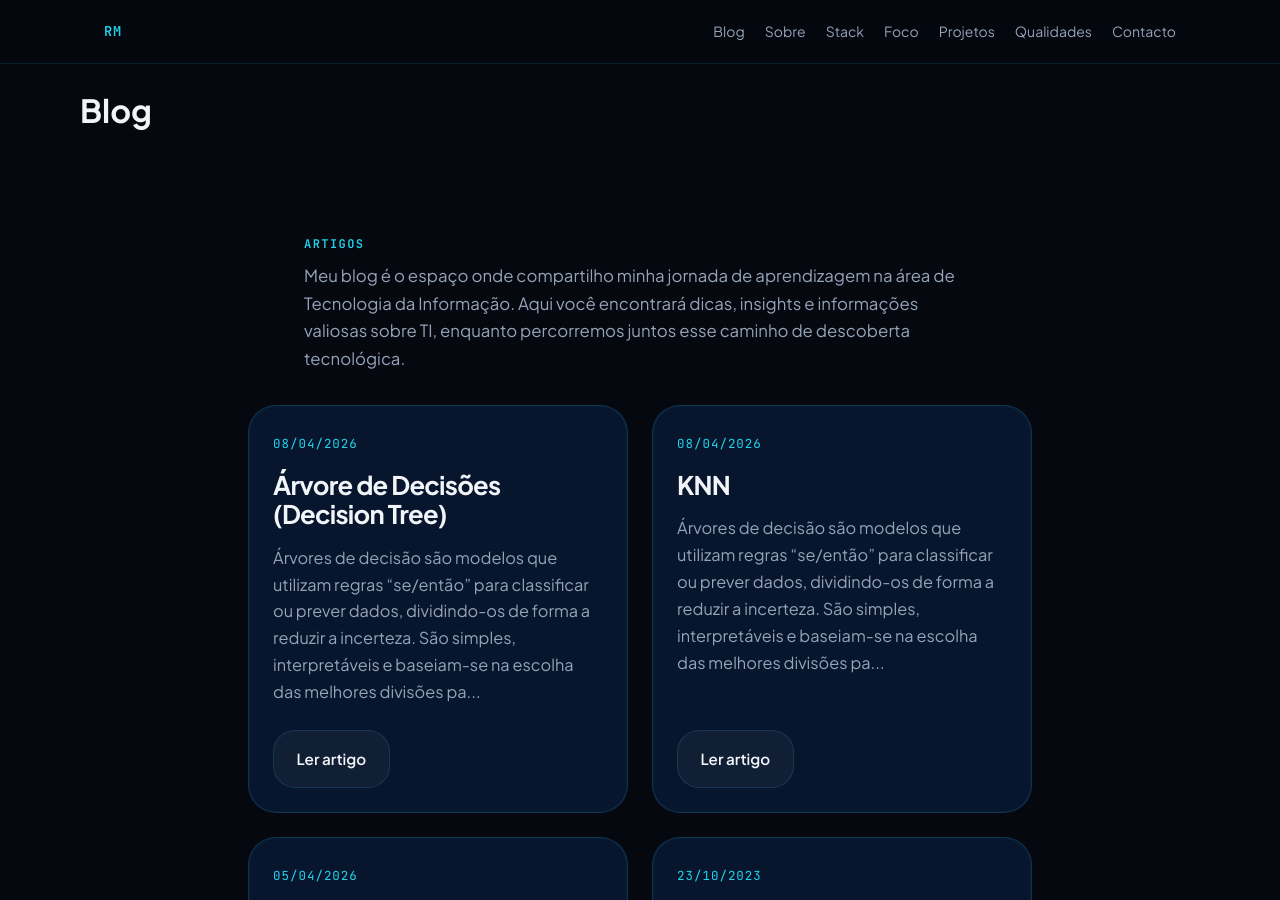
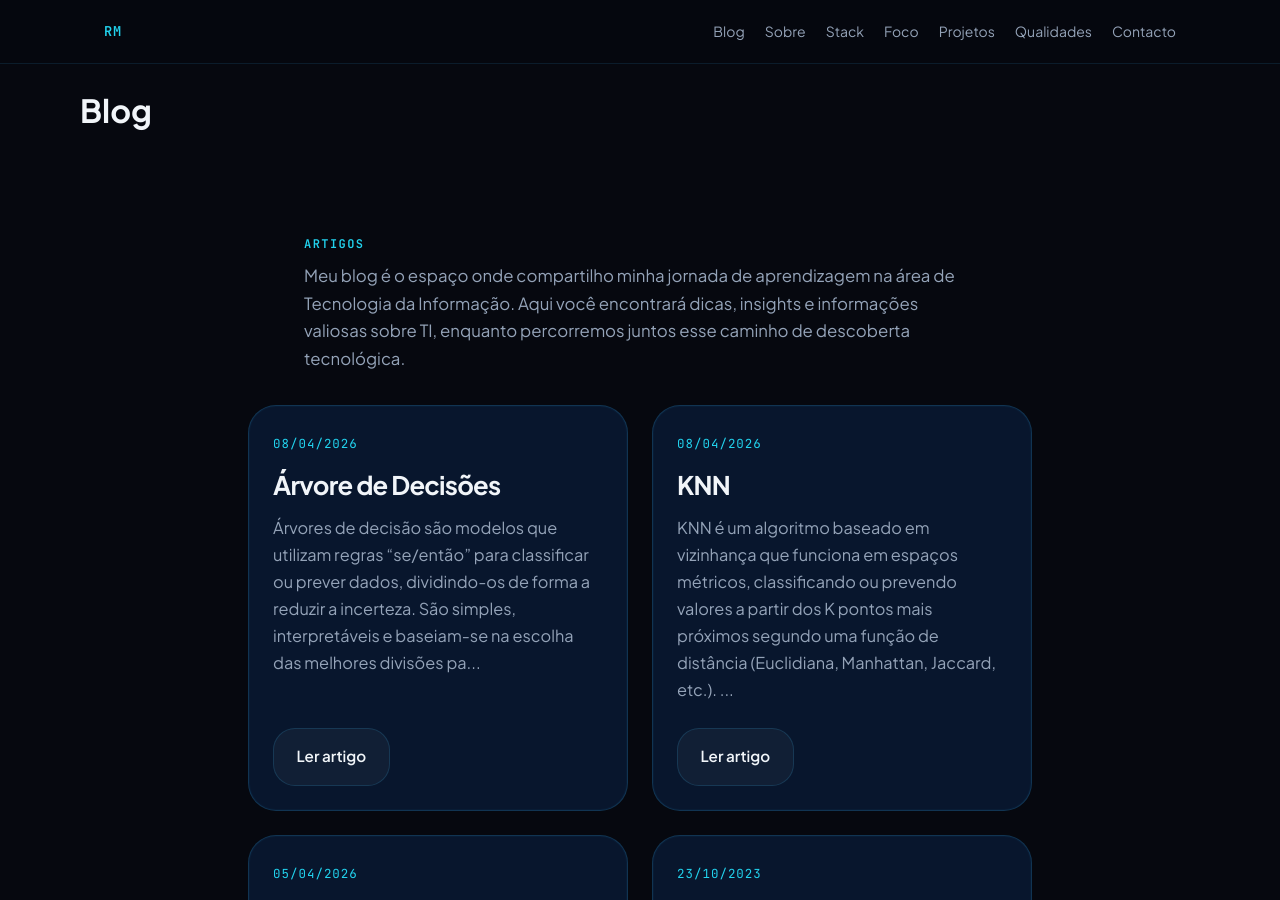
Before and after one commit to ravimughal/ravimughal.github.io, a Jekyll site: the page built from blog.md, in a window 1280 px wide and 900 px high. Built offline with Jekyll 4.4.1, drawn with Linux system fonts in a browser that asks for light colours.

Commit message:
doc: pequenas correções

```diff
--- a/_posts/aprendizagem automática/2026-04-08-KNN.md
+++ b/_posts/aprendizagem automática/2026-04-08-KNN.md
@@ -1,6 +1,6 @@
 ---
 title: KNN
-excerpt: "Árvores de decisão são modelos que utilizam regras “se/então” para classificar ou prever dados, dividindo-os de forma a reduzir a incerteza. São simples, interpretáveis e baseiam-se na escolha das melhores divisões para gerar previsões eficazes."
+excerpt: "KNN é um algoritmo baseado em vizinhança que funciona em espaços métricos, classificando ou prevendo valores a partir dos K pontos mais próximos segundo uma função de distância (Euclidiana, Manhattan, Jaccard, etc.). Não possui fase de treino, sendo simples de usar, porém mais lento em datasets grandes."
 ---
 
 # T03 - K-Nearest Neighbours (KNN)
--- a/_posts/aprendizagem automática/2026-04-08-arvore-de-decisoes.md
+++ b/_posts/aprendizagem automática/2026-04-08-arvore-de-decisoes.md
@@ -1,5 +1,5 @@
 ---
-title: Árvore de Decisões (Decision Tree)
+title: Árvore de Decisões
 excerpt: "Árvores de decisão são modelos que utilizam regras “se/então” para classificar ou prever dados, dividindo-os de forma a reduzir a incerteza. São simples, interpretáveis e baseiam-se na escolha das melhores divisões para gerar previsões eficazes."
 ---
 
@@ -114,7 +114,7 @@ A soma de todas as probabilidades deve ser igual a 1 ($\sum p_i = 1$).
 
 ![image.png](/assets/images/arvore-de-decisao/image-2.png)
 
-Onde, no topo há muita entropia enquanto nas bordas há pouca entropia.
+Onde no topo há muita entropia enquanto nas bordas há pouca entropia.
 
 ### 4.3. Aplicação em Árvores de Decisão.
 
```
